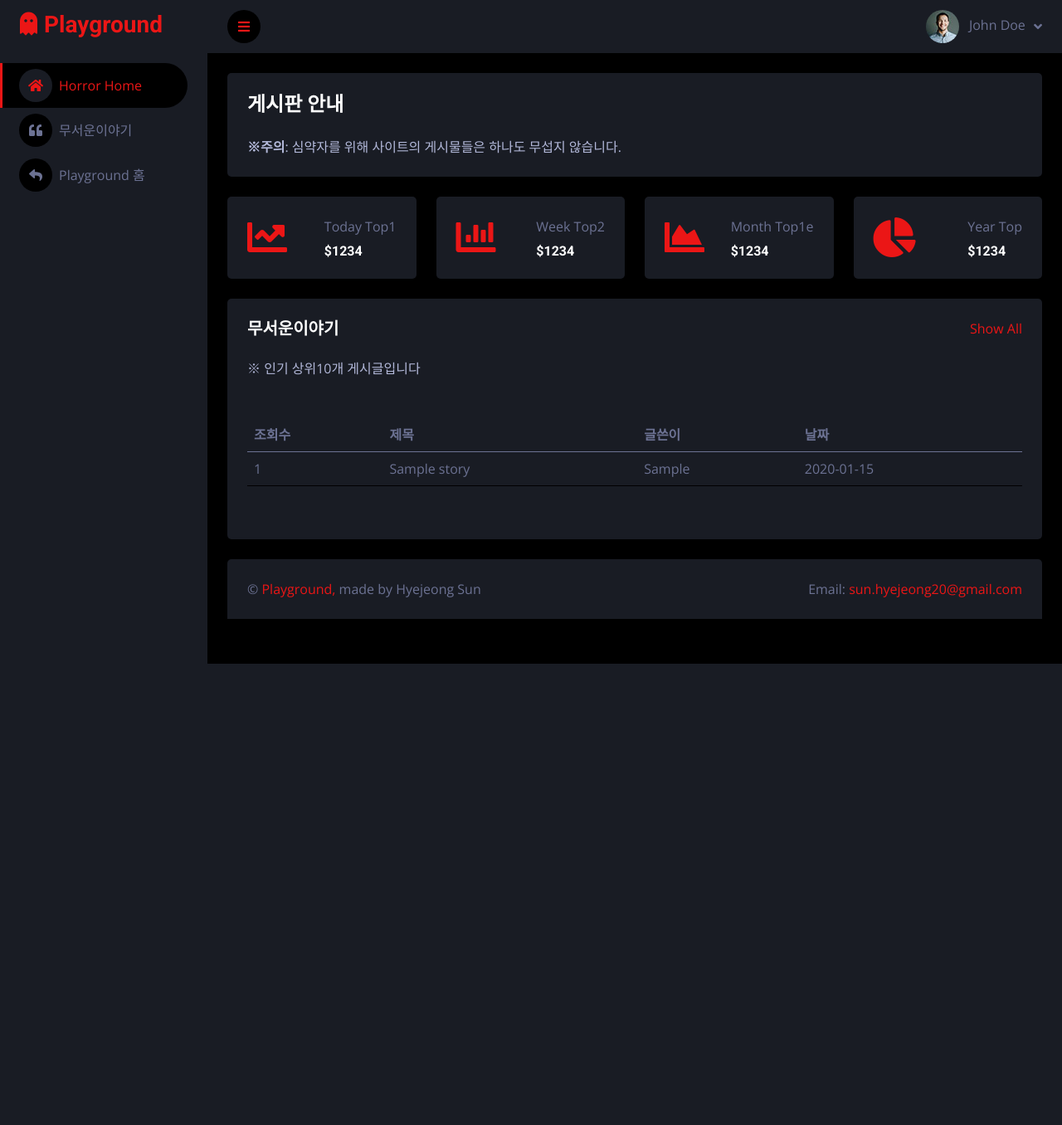
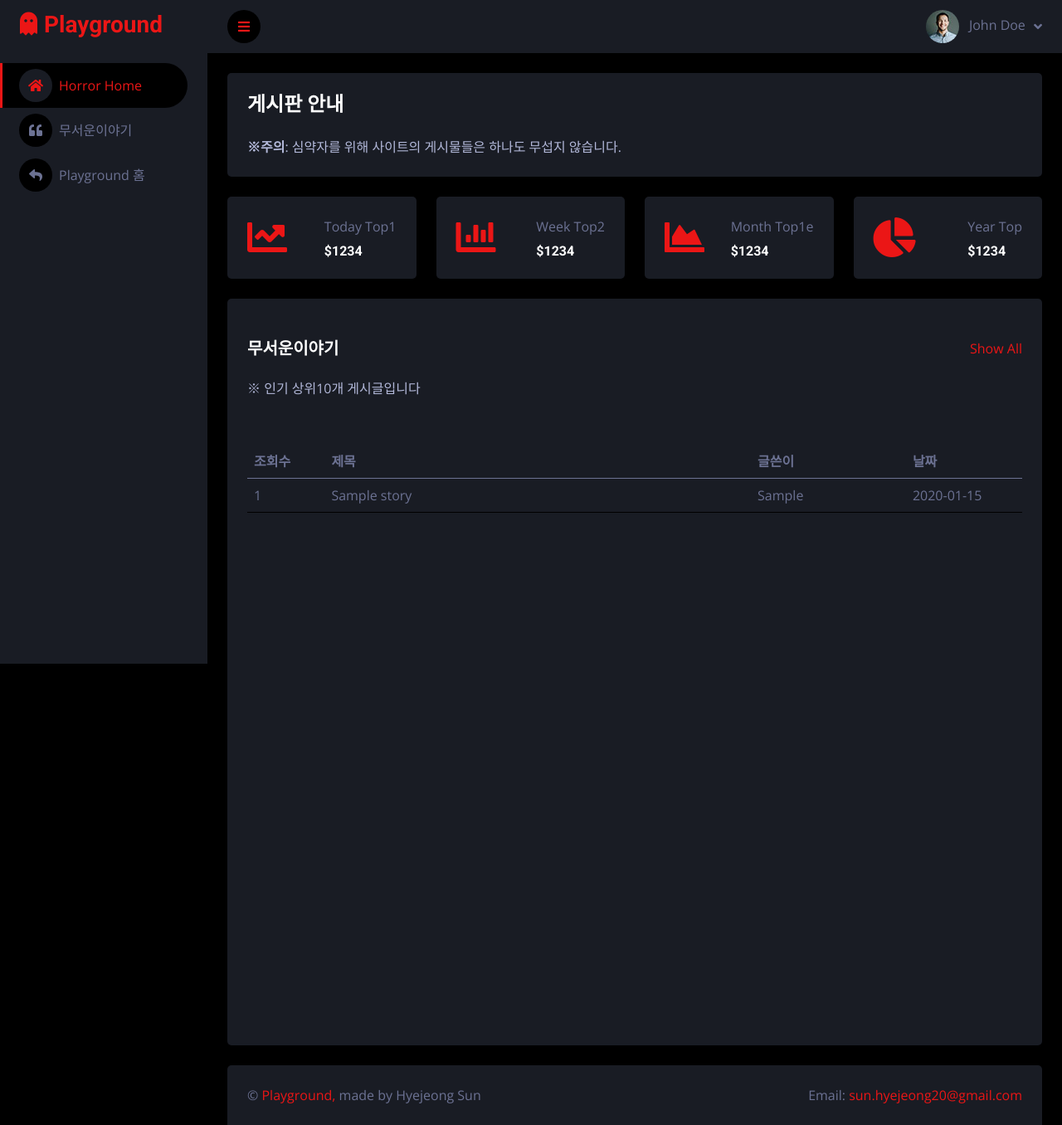
Before and after one commit to ssunhj2/playground, a Spring app: page /horr/horrorHome in a window 1280 px wide. Shown: the whole page at 83% size. Before the commit the page ends 800 px from the top, so only its background shows below. Run offline with Thymeleaf, Linux system fonts and the light colour scheme; the template is opened without the code that fills it: most values are stand-ins (such as "Sample title", 1, 10 or a date in 2020); data that the repository does not hold is empty; some of the project's set-up classes (security, data sources, template engines, error pages and the like) are left out, and stand-ins take their place; some libraries are stand-ins or nearby versions.

Commit message:
1. 하단 겹치는 문제 2. 긴 제목 자르기/ 내용 넘어가지 않게 줄바꿈 처리하기

```diff
--- a/src/main/resources/mappers/HorrStListMapper.xml
+++ b/src/main/resources/mappers/HorrStListMapper.xml
@@ -78,7 +78,7 @@
              DATE_FORMAT(s.UPDATE_DATE, '%Y-%m-%d') UPDATE_DATE
         FROM HORROR_STORY s
         <include refid="conditions" />
-        ORDER BY ENTER_DATE DESC
+        ORDER BY s.ENTER_DATE DESC
         LIMIT #{pagination.limitStart}, #{pageCount}
     </select>
 
--- a/src/main/resources/static/common/css/common.css
+++ b/src/main/resources/static/common/css/common.css
@@ -1,11 +1,27 @@
 /* sneat, darkpan 의 최상위 div에 height 지정 */
 .full-height{
-    height: 75vh !important;
+    min-height: 900px !important;
 }
 
 .hide {
     display: none;
 }
+
+.table-layout-fixed{
+    table-layout: fixed
+}
+
+.text-ellipsis{
+    text-overflow: ellipsis !important;
+    overflow: hidden !important;
+    white-space: nowrap !important;
+}
+
+.line-break{
+    word-wrap: break-word;
+    word-break: break-all;
+}
+
 
 /* font color */
 .text-red {
--- a/src/main/resources/templates/horr/horrorHome.html
+++ b/src/main/resources/templates/horr/horrorHome.html
@@ -67,16 +67,22 @@
 
   <!-- Horror List Start -->
   <div class="container-fluid pt-4 px-4">
-    <div class="bg-secondary rounded p-4">
-      <div class="d-flex align-items-center justify-content-between mb-4">
+    <div class="bg-secondary rounded p-4 full-height">
+      <div class="d-flex align-items-center justify-content-between mb-4 mt-4">
         <h5 class="mb-0">무서운이야기</h5>
         <a href="javascript:goHorrorStory()">Show All</a>
       </div>
       <div class="mt-4 mb-5">
         <p class="text-light-gray">※ 인기 상위10개 게시글입니다</p>
       </div>
-      <div class="table-responsive mb-4">
-        <table class="table">
+      <div class="table-responsive mb-4 pt-2">
+        <table class="table table-layout-fixed">
+          <colgroup>
+            <col width="10%" />
+            <col width="55%" />
+            <col width="20%" />
+            <col width="15%" />
+          </colgroup>
           <thead>
           <tr>
             <th scope="col">조회수</th>
@@ -88,8 +94,8 @@
           <tbody>
           <tr th:each="story : ${storyList}">
             <td th:text="${story.viewCount}"></td>
-            <td th:text="${story.title}"></td>
-            <td th:text="${story.enterBy}"></td>
+            <td th:text="${story.title}" class="text-ellipsis"></td>
+            <td th:text="${story.enterBy}" class="text-ellipsis"></td>
             <td th:text="${story.enterDate}"></td>
           </tr>
           </tbody>
--- a/src/main/resources/templates/horr/story/horrStNew.html
+++ b/src/main/resources/templates/horr/story/horrStNew.html
@@ -18,6 +18,8 @@
             <div class="bg-secondary rounded-top p-5 full-height">
                 <form action="/horror/story/new" id="STORY_FORM" method="post" enctype="multipart/form-data">
                     <input type="hidden" name="horrStNo" th:value="${horrStNo}">
+                    <h5>자신만의 재미있는 이야기를 남겨주세요.</h5>
+                    <div class="mt-5 pt-3" style="min-height:600px;">
                         <div class="row mb-3">
                             <label class="col-sm-2 col-form-label">제목</label>
                             <div class="form-floating col-sm-10">
@@ -35,6 +37,7 @@
                         <div class="mt-5 mb-5">
                             <button type="button" onclick="addFile()" class="btn btn-outline-light m-2">파일추가</button>
                             <div id="add-file" class="mb-3"></div>
+                        </div>
                     </div>
                     <div class="mt-5 mb-5 pb-4 pt-4" style="border-top:1px solid #333;">
                         <button type="button" onclick="saveStory()" class="btn btn-primary">저장</button>
--- a/src/main/resources/templates/theme/darkpan/fragments/searchFilter.html
+++ b/src/main/resources/templates/theme/darkpan/fragments/searchFilter.html
@@ -2,7 +2,7 @@
 <!-- darkpan 공통 header -->
 <html lang="ko" xmlns:th="http://www.thymeleaf.org">
 <th:block th:fragment="search-filter">
-    <div class="d-flex justify-content-center mb-5">
+    <div class="d-flex justify-content-center mb-5 pt-5">
         <form id="SEARCH_FORM" onsubmit="return false;" class="d-md-flex" style="width:70%;">
             <input class="form-control bg-dark border-0" id="searchText" name="searchText" type="search" placeholder="Search" onkeyup="enterSearch()">
         </form>
```
Also changed, not shown: src/main/resources/templates/horr/story/horrStDetail.html (+4 -4 lines), src/main/resources/templates/horr/story/horrStList.html (+13 -7 lines). Lines whose indentation alone changed are shown as unchanged.
